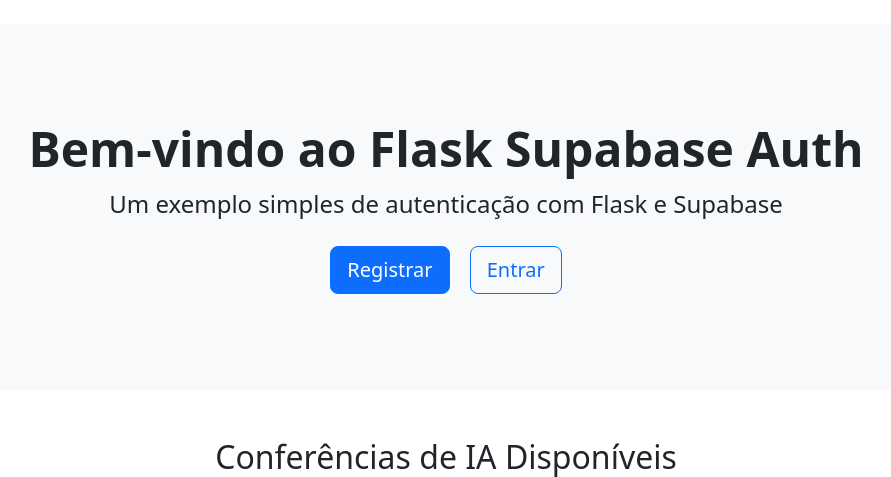
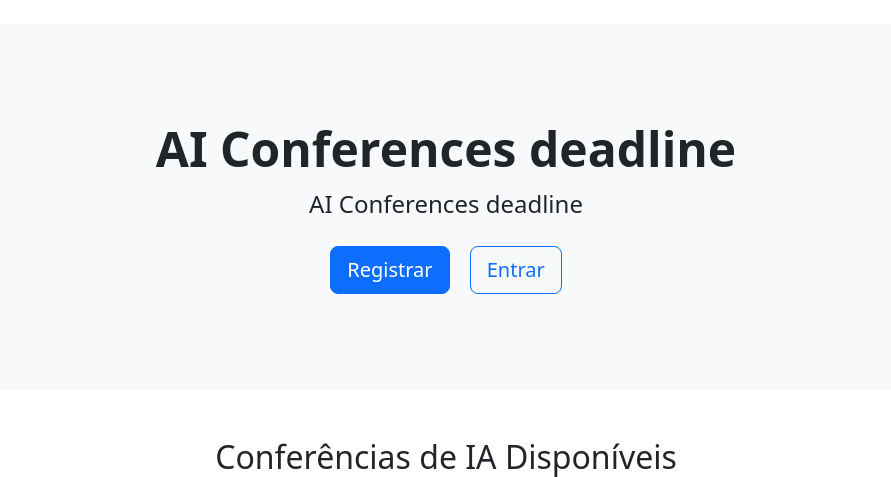
Before and after one commit to giseldo/ai_conference_v2, a Flask app: page / in a window 1280 px wide. Shown: the part 56-533 px from the top of the page, without its empty margins (194-1085 px from the left). Run offline with Flask 3, Linux system fonts and the light colour scheme; data that the repository does not hold is empty.

Commit message:
última versão

```diff
--- a/app.py
+++ b/app.py
@@ -177,14 +177,8 @@ def add_conference():
     print("entrou aqui")
     if request.method == 'POST':
         try:
-            # Gerar ID único
-            conference_id = request.form.get('id', '').lower().strip()
-            if not conference_id:
-                conference_id = str(uuid.uuid4())[:8]
-
             # Preparar dados da conferência
             conference_data = {
-                'id': conference_id,
                 'name': request.form.get('name'),
                 'full_name': request.form.get('full_name'),
                 'dates': request.form.get('dates'),
--- a/templates/index.html
+++ b/templates/index.html
@@ -5,8 +5,8 @@
 {% block content %}
 <div class="p-5 mb-4 bg-light rounded-3">
     <div class="container-fluid py-5 text-center">
-        <h1 class="display-5 fw-bold">Bem-vindo ao Flask Supabase Auth</h1>
-        <p class="fs-4">Um exemplo simples de autenticação com Flask e Supabase</p>
+        <h1 class="display-5 fw-bold">AI Conferences deadline</h1>
+        <p class="fs-4">AI Conferences deadline</p>
         {% if not session.get('user') %}
             <div class="mt-4">
                 <a href="{{ url_for('signup') }}" class="btn btn-primary btn-lg mx-2">Registrar</a>
```
Also changed, not shown: templates/conference_details.html (+1 -6 lines), 1 other file.
